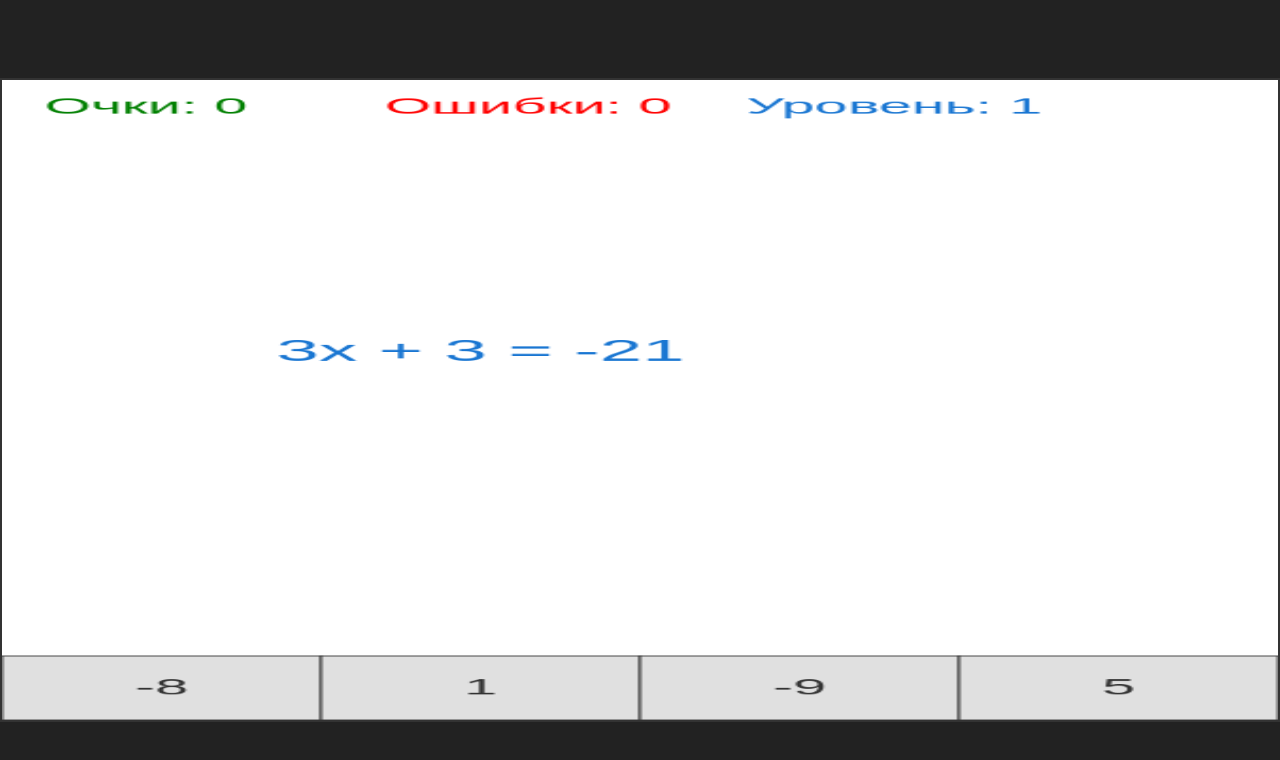
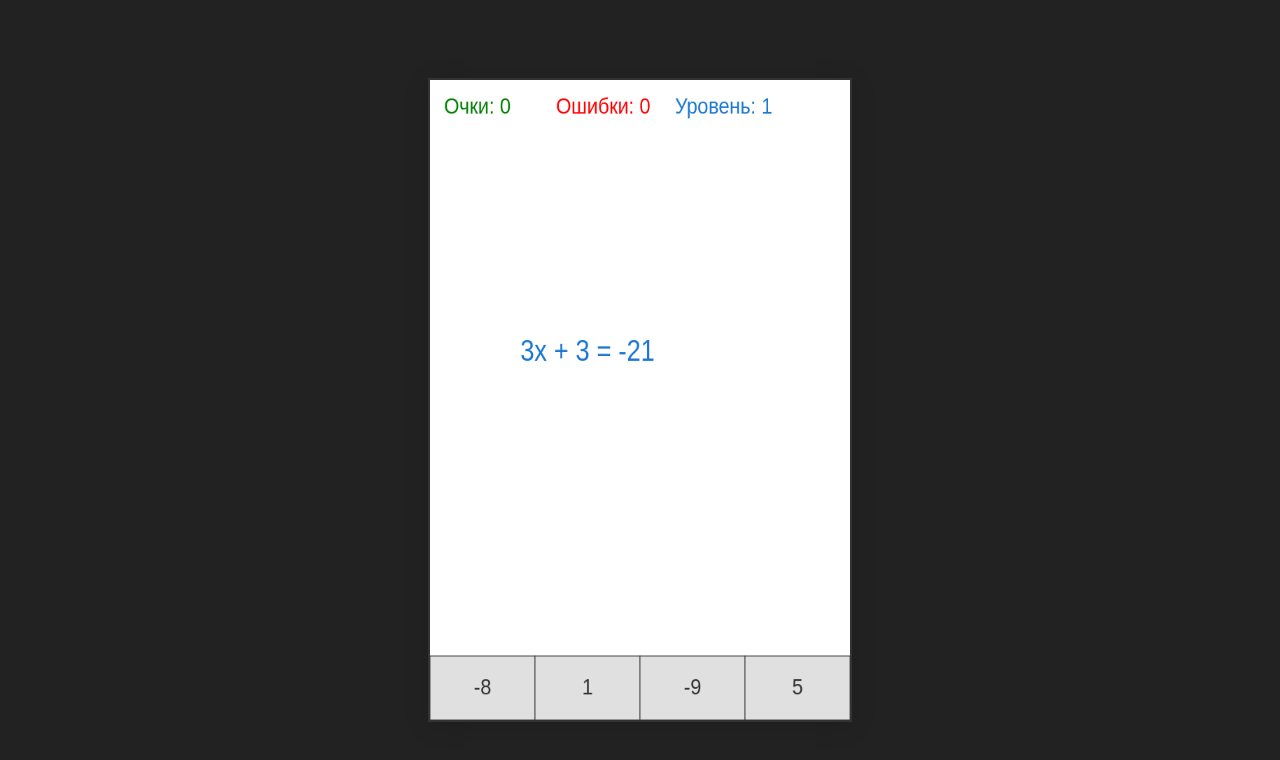
Before and after one commit to vsebedash/math_game, a plain HTML site: page index.html in a window 1280 px wide. Drawn offline with Linux system fonts and the light colour scheme.

Commit message:
Сделал игру компактной и красивой на всех экранах

```diff
--- a/index.html
+++ b/index.html
@@ -19,19 +19,29 @@
             align-items: center;
             min-height: 100vh;
         }
+        #game-container {
+            display: flex;
+            flex-direction: column;
+            align-items: center;
+            width: 100vw;
+            max-width: 420px;
+        }
         #gameCanvas {
-            max-width: 100vw;
-            max-height: 80vh;
-            width: 100vw;
+            width: 100%;
             height: 80vh;
+            max-width: 420px;
+            max-height: 700px;
             background: #fff;
             border: 2px solid #333;
             display: block;
+            box-shadow: 0 4px 24px #0002;
         }
     </style>
 </head>
 <body>
-    <canvas id="gameCanvas"></canvas>
+    <div id="game-container">
+        <canvas id="gameCanvas"></canvas>
+    </div>
     <script src="main.js"></script>
     <script>
         // Telegram WebApp API init
```
